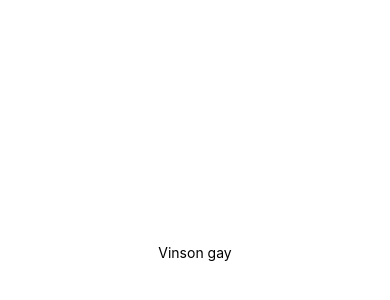
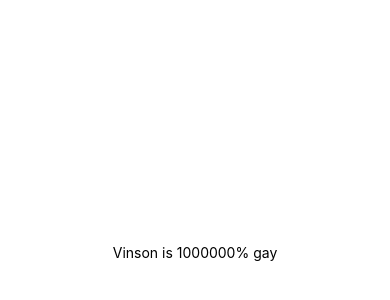
Before and after one commit to justvinny/sdp-team-doctor-hu, a React Native app: screen / in a window 390 px wide. Shown: the part 170-470 px from the top of the page. Built offline with nearby package versions, Linux system fonts and the light colour scheme.

Commit message:
Updated Vinson's Text
Hehehe

```diff
--- a/App.js
+++ b/App.js
@@ -5,7 +5,7 @@ import { StyleSheet, Text, View } from 'react-native';
 export default function App() {
   return (
     <View style={styles.container}>
-      <Text>Vinson gay</Text>
+      <Text>Vinson is 1000000% gay</Text>
       <StatusBar style="auto" />
     </View>
   );
```
